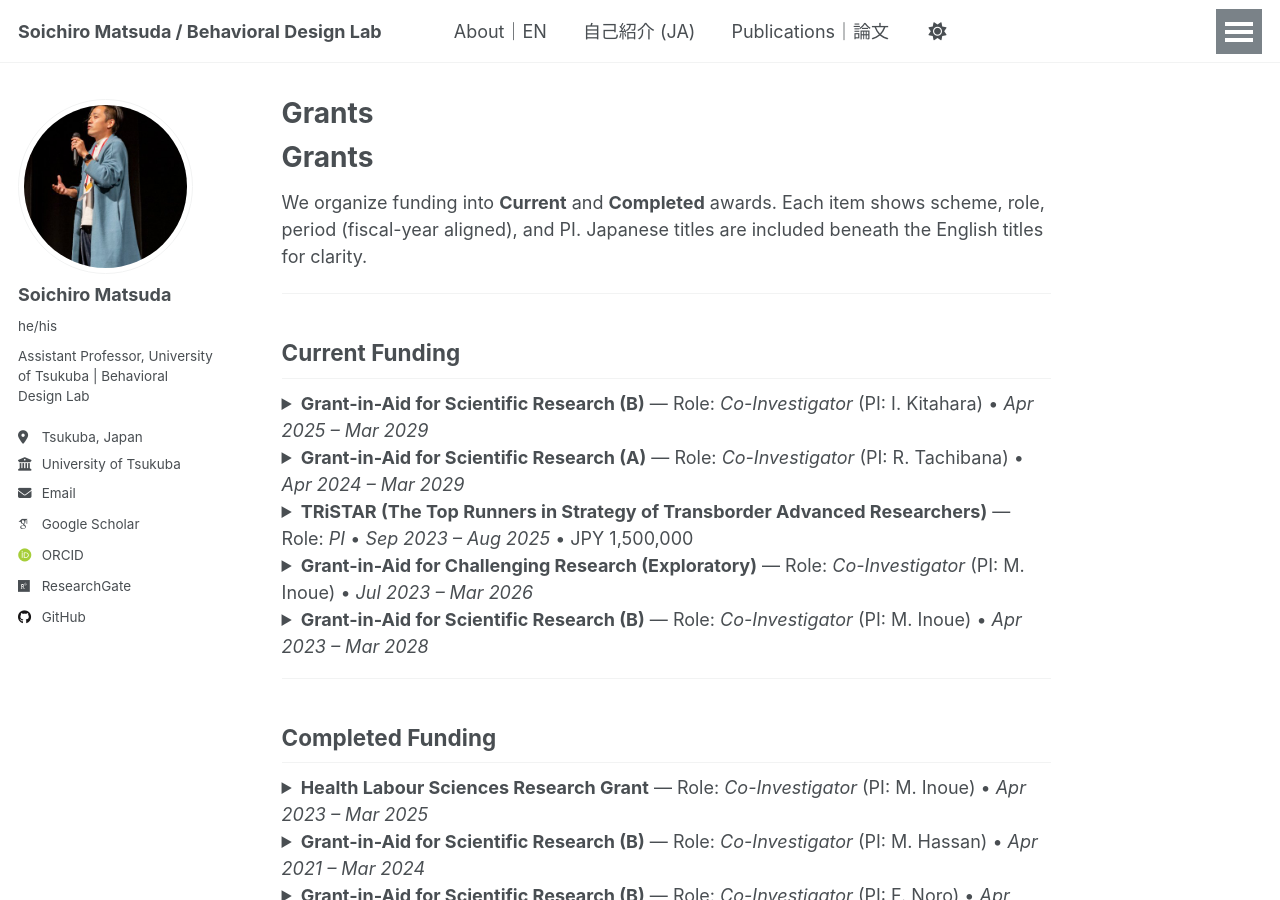
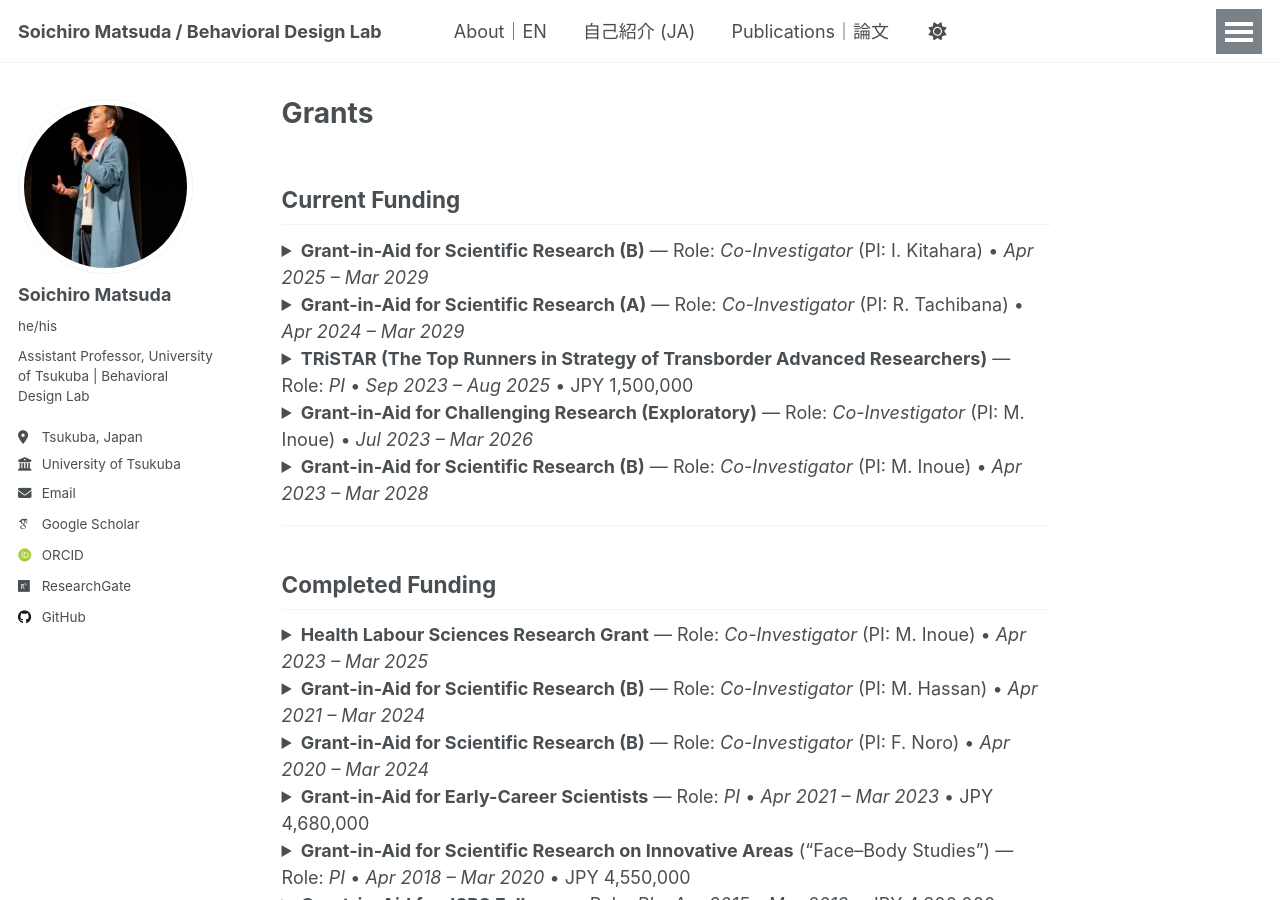
Before and after one commit to BehavioralDesignerMatsuda/BehavioralDesignerMatsuda.github.io, a Jekyll site: the page built from _pages/grants.md, in a window 1280 px wide and 900 px high. Built offline with Jekyll 4.4.1, drawn with Linux system fonts in a browser that asks for light colours; some web fonts are replaced; a script that is not in the unit is left out.

Commit message:
Update grants.md

```diff
--- a/_pages/grants.md
+++ b/_pages/grants.md
@@ -3,12 +3,6 @@ permalink: /grants/
 title: "Grants"
 author_profile: true
 lang: en
----
-
-# Grants
-
-We organize funding into **Current** and **Completed** awards. Each item shows scheme, role, period (fiscal-year aligned), and PI. Japanese titles are included beneath the English titles for clarity.
-
 ---
 
 ## Current Funding
```
